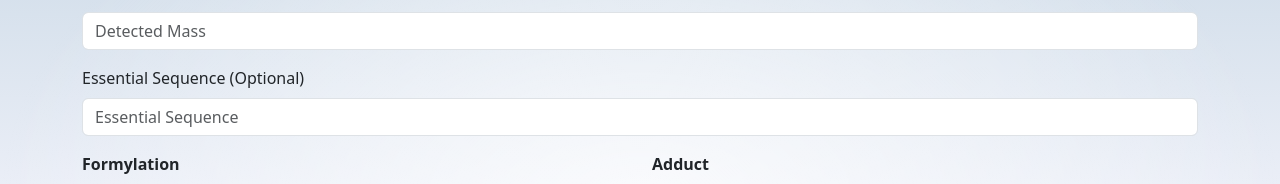
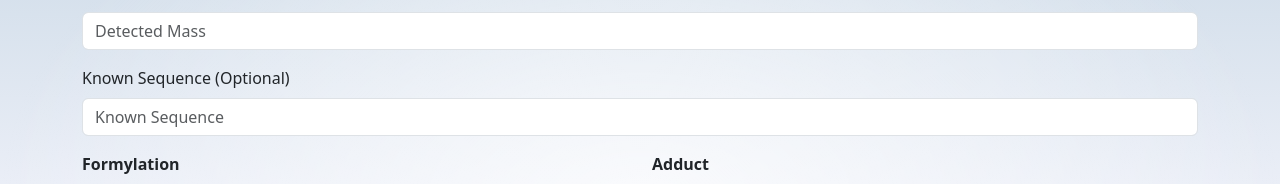
Before and after one commit to Mass-Finder/Mass-Finder-SvelteKit, a SvelteKit app: page / in a window 1280 px wide. Shown: the part 194-378 px from the top of the page. Built offline with nearby package versions, Linux system fonts and the light colour scheme; a small style sheet from the web is missing.

Commit message:
fix : essential -> known

```diff
--- a/src/routes/+page.svelte
+++ b/src/routes/+page.svelte
@@ -34,7 +34,7 @@
 
   // 상태 관리 변수들
   let detectedMass = null;
-  let essentialSequence = '';
+  let knownSequence = '';
   let formylation = 'yes';
   let adduct = 'H';
   let selectedAminos = { ...aminoMap };
@@ -57,7 +57,7 @@
 
         bestSolutions = MassFinderHelper.calcByIonType(
 		  detectedMass,
-          essentialSequence,
+          knownSequence,
           formylation,
           adduct,
           aminoMapMerged
@@ -99,20 +99,20 @@
       return false;
     }
 
-    if (!validateEssentialSequence()) {
-      alert('Please enter the correct Essential Sequence');
+    if (!validateknownSequence()) {
+      alert('Please enter the correct KnownSequence');
       return false;
     }
 
     return true;
   }
 
-  function validateEssentialSequence() {
+  function validateknownSequence() {
     let filteredNcAA = Object.fromEntries(
       Object.entries(ncAA).filter(([key, value]) => value !== 0)
     );
 
-    for (let char of essentialSequence) {
+    for (let char of knownSequence) {
       if (!aminoMap[char] && !filteredNcAA[char]) {
         return false;
       }
@@ -120,9 +120,9 @@
     return true;
   }
 
-  function handleEssentialSequenceInput(event) {
+  function handleknownSequenceInput(event) {
     const input = event.target;
-    essentialSequence = input.value.toUpperCase();
+    knownSequence = input.value.toUpperCase();
   }
 </script>
 
@@ -151,14 +151,14 @@
   </div>
 
   <div class="mb-3">
-    <label for="essential-sequence" class="form-label">Essential Sequence (Optional)</label>
+    <label for="essential-sequence" class="form-label">Known Sequence (Optional)</label>
     <input
       type="text"
       id="essential-sequence"
-      bind:value={essentialSequence}
+      bind:value={knownSequence}
       class="form-control"
-      placeholder="Essential Sequence"
-      on:input={handleEssentialSequenceInput}
+      placeholder="Known Sequence"
+      on:input={handleknownSequenceInput}
     />
   </div>
 
```
